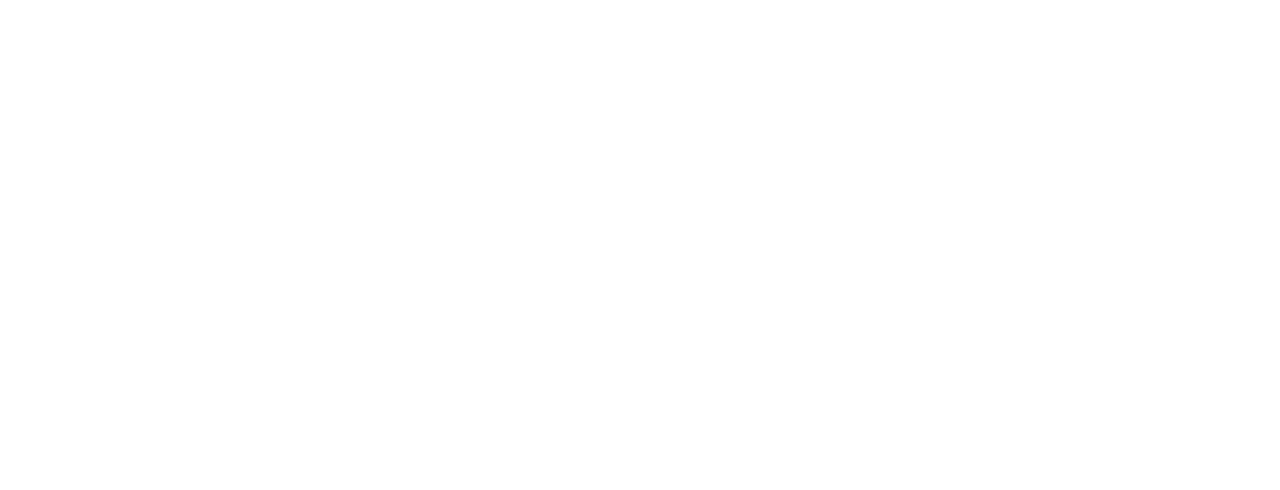
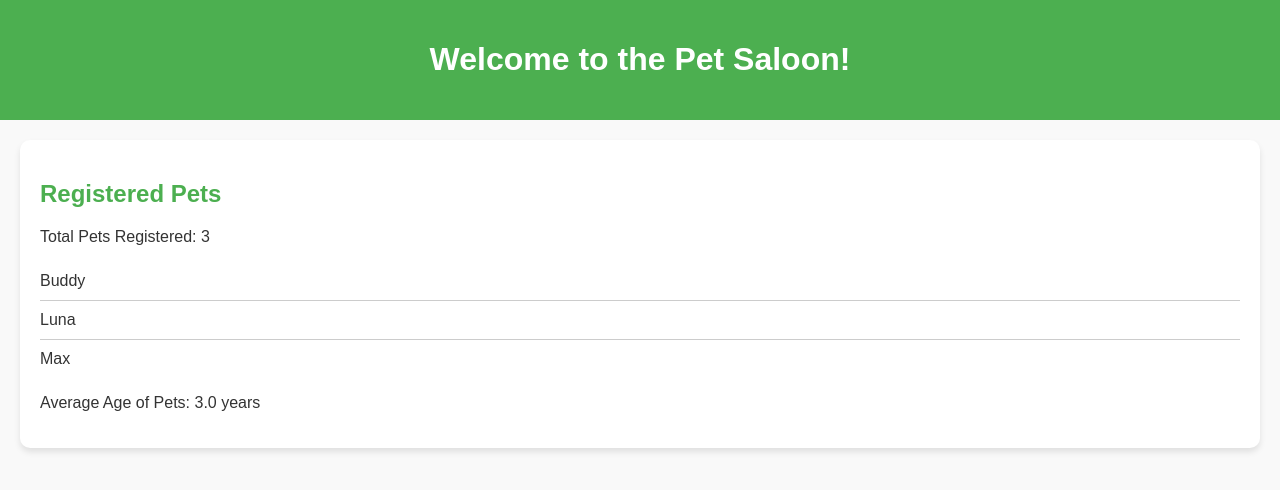
Before and after one commit to CLBlue60/petSaloon, a plain HTML site: page register.html in a window 1280 px wide. Drawn offline with Linux system fonts and the light colour scheme.

Commit message:
fix file structure
swapped index and register

```diff
--- a/register.html
+++ b/register.html
@@ -1,13 +1,22 @@
 <!DOCTYPE html>
 <html lang="en">
 <head>
-    <meta charset="UTF-8">
-    <meta name="viewport" content="width=device-width, initial-scale=1.0">
-    <title>Document</title>
+  <meta charset="UTF-8">
+  <meta name="viewport" content="width=device-width, initial-scale=1.0">
+  <title>Pet Saloon</title>
+  <link rel="stylesheet" href="/styles/mystyle.css">
 </head>
 <body>
-
-
-    <script src="/scripts/register.js"></script>
+  <header>
+    <h1>Welcome to the Pet Saloon!</h1>
+  </header>
+  <main>
+    <section>
+      <h2>Registered Pets</h2>
+      <p id="petCount">Total Pets Registered: 0</p>
+      <ul id="petList"></ul>
+    </section>
+  </main>
+  <script src="/scripts/register.js"></script>
 </body>
 </html>
--- a/scripts/register.js
+++ b/scripts/register.js
@@ -1,39 +1,56 @@
-let pets = [];
+const pets = [
+  {
+    name: "Buddy",
+    age: 3,
+    gender: "Male",
+    service: "Grooming",
+    breed: "Golden Retriever",
+  },
+  {
+    name: "Luna",
+    age: 2,
+    gender: "Female",
+    service: "Vaccination",
+    breed: "Labrador",
+  },
+  {
+    name: "Max",
+    age: 4,
+    gender: "Male",
+    service: "Check-up",
+    breed: "Beagle",
+  },
+];
 
-let petSaloon
- = {
-    name:"The Petty Pet",
-    address:{
-        street:"Guerrero Dr",
-        zip:"75006"
-    },
-    phone:"6066066969"
- }
+function displayPetCount() {
+  const petCountElement = document.getElementById("petCount");
+  petCountElement.textContent = `Total Pets Registered: ${pets.length}`;
+}
 
- console.log(petSaloon)
+function displayPetNames() {
+  const petListElement = document.getElementById("petList");
+  petListElement.innerHTML = "";
 
+  pets.forEach((pet) => {
+    const listItem = document.createElement("li");
+    listItem.textContent = pet.name;
+    petListElement.appendChild(listItem);
+  });
+}
 
-let pet1 = {
-    name:"Scooby",
-    age:"60",
-    gender:"Male"
+function displayAverageAge() {
+  const totalAge = pets.reduce((sum, pet) => sum + pet.age, 0);
+  const averageAge = (totalAge / pets.length).toFixed(1);
+
+  let averageAgeElement = document.getElementById("averageAge");
+  if (!averageAgeElement) {
+    averageAgeElement = document.createElement("p");
+    averageAgeElement.id = "averageAge";
+    document.querySelector("section").appendChild(averageAgeElement);
+  }
+  averageAgeElement.textContent = `Average Age of Pets: ${averageAge} years`;
 }
-let pet2 = {
-  name: "Garfield",
-  age: "55",
-  gender: "Male",
-};
-let pet3 = {
-  name: "Scrappy",
-  age: "30",
-  gender: "Male",
-};
 
-pets.push(pet1,pet2,pet3);
-console.log(pets);
-
-function displayNames(){
-    console.log(pets[0].name)
-
-
-}
+displayPetCount();
+displayPetNames();
+displayAverageAge();
```
Also changed, not shown: index.html (+14 -15 lines).
